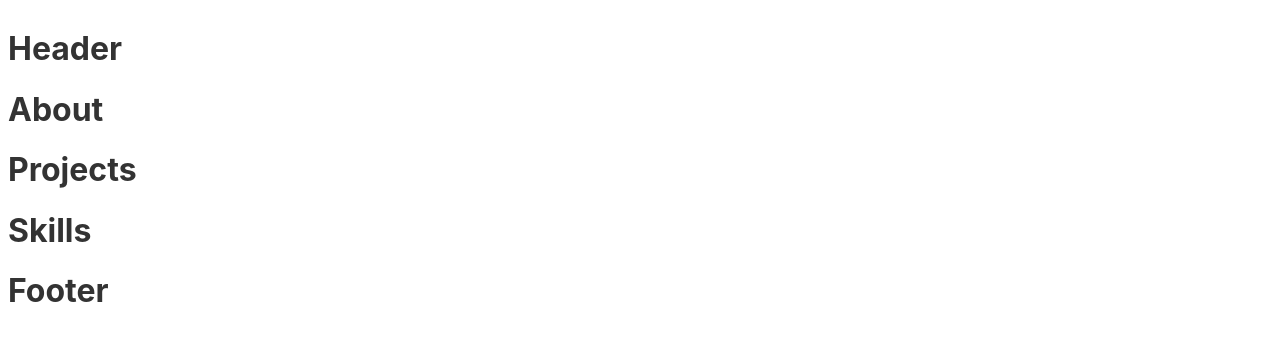
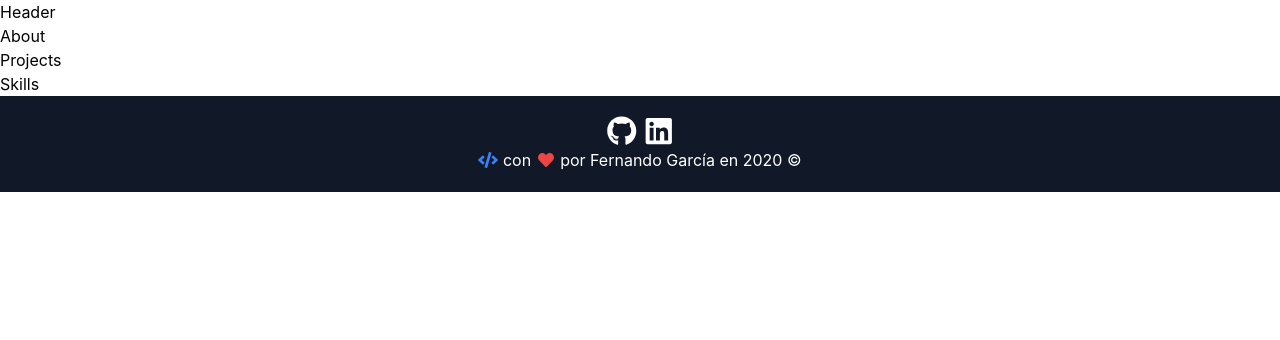
Before and after one commit to FerGv/FerGv.github.io, a Svelte app: page / in a window 1280 px wide. Shown: the top 340 px of the page. Built offline with nearby package versions, Linux system fonts and the light colour scheme.

Commit message:
[Footer] Add icons and base style

```diff
--- a/public/global.css
+++ b/public/global.css
@@ -1,63 +1,7 @@
-html, body {
-	position: relative;
-	width: 100%;
-	height: 100%;
+*, *::before, *::after {
+	margin: 0;
+	padding: 0;
+	box-sizing: border-box;
+  font-family: -apple-system, BlinkMacSystemFont, "Segoe UI", Roboto, Oxygen-Sans, Ubuntu, Cantarell, "Helvetica Neue", sans-serif;
+  transition: all ease 0.5s;
 }
-
-body {
-	color: #333;
-	margin: 0;
-	padding: 8px;
-	box-sizing: border-box;
-	font-family: -apple-system, BlinkMacSystemFont, "Segoe UI", Roboto, Oxygen-Sans, Ubuntu, Cantarell, "Helvetica Neue", sans-serif;
-}
-
-a {
-	color: rgb(0,100,200);
-	text-decoration: none;
-}
-
-a:hover {
-	text-decoration: underline;
-}
-
-a:visited {
-	color: rgb(0,80,160);
-}
-
-label {
-	display: block;
-}
-
-input, button, select, textarea {
-	font-family: inherit;
-	font-size: inherit;
-	-webkit-padding: 0.4em 0;
-	padding: 0.4em;
-	margin: 0 0 0.5em 0;
-	box-sizing: border-box;
-	border: 1px solid #ccc;
-	border-radius: 2px;
-}
-
-input:disabled {
-	color: #ccc;
-}
-
-button {
-	color: #333;
-	background-color: #f4f4f4;
-	outline: none;
-}
-
-button:disabled {
-	color: #999;
-}
-
-button:not(:disabled):active {
-	background-color: #ddd;
-}
-
-button:focus {
-	border-color: #666;
-}
--- a/public/index.html
+++ b/public/index.html
@@ -1,18 +1,23 @@
 <!DOCTYPE html>
 <html lang="en">
 <head>
-  <meta charset='utf-8'>
-  <meta name='viewport' content='width=device-width,initial-scale=1'>
+  <meta charset="utf-8">
+  <meta name="viewport" content="width=device-width,initial-scale=1">
 
   <title>Fernando García | Desarrollador</title>
 
-  <link rel='icon' type='image/png' href='/favicon.png'>
-  <link rel='stylesheet' href='/global.css'>
-  <link rel='stylesheet' href='/build/bundle.css'>
+  <!-- Tailwind CSS -->
+  <link href="https://unpkg.com/tailwindcss@^2/dist/tailwind.min.css" rel="stylesheet">
 
-  <script defer src='/build/bundle.js'></script>
+  <link rel="icon" type="image/png" href="/favicon.png">
+  <link rel="stylesheet" href="/global.css">
+  <link rel="stylesheet" href="/build/bundle.css">
+
+  <!-- Font Awesome -->
+  <script src="https://cdnjs.cloudflare.com/ajax/libs/font-awesome/5.15.1/js/all.min.js" integrity="sha512-F5QTlBqZlvuBEs9LQPqc1iZv2UMxcVXezbHzomzS6Df4MZMClge/8+gXrKw2fl5ysdk4rWjR0vKS7NNkfymaBQ==" crossorigin="anonymous"></script>
+
+  <script defer src="/build/bundle.js"></script>
 </head>
 
-<body>
-</body>
+<body></body>
 </html>
--- a/src/Footer.svelte
+++ b/src/Footer.svelte
@@ -1 +1,19 @@
-<h1>Footer</h1>
+<script>
+  const year = new Date().getFullYear();
+  const socialIcons = ['github', 'linkedin'];
+</script>
+
+<footer class="bg-gray-900 text-white text-center py-5">
+  <section>
+    {#each socialIcons as icon}
+      <i class="fab fa-{icon} fa-fw text-3xl transform hover:scale-150" />
+    {/each}
+  </section>
+
+  <section>
+    <i class="fas fa-code fa-fw text-blue-500" />
+    con
+    <i class="fas fa-heart fa-fw text-red-500" />
+    por Fernando García en {year} &copy;
+  </section>
+</footer>
```
